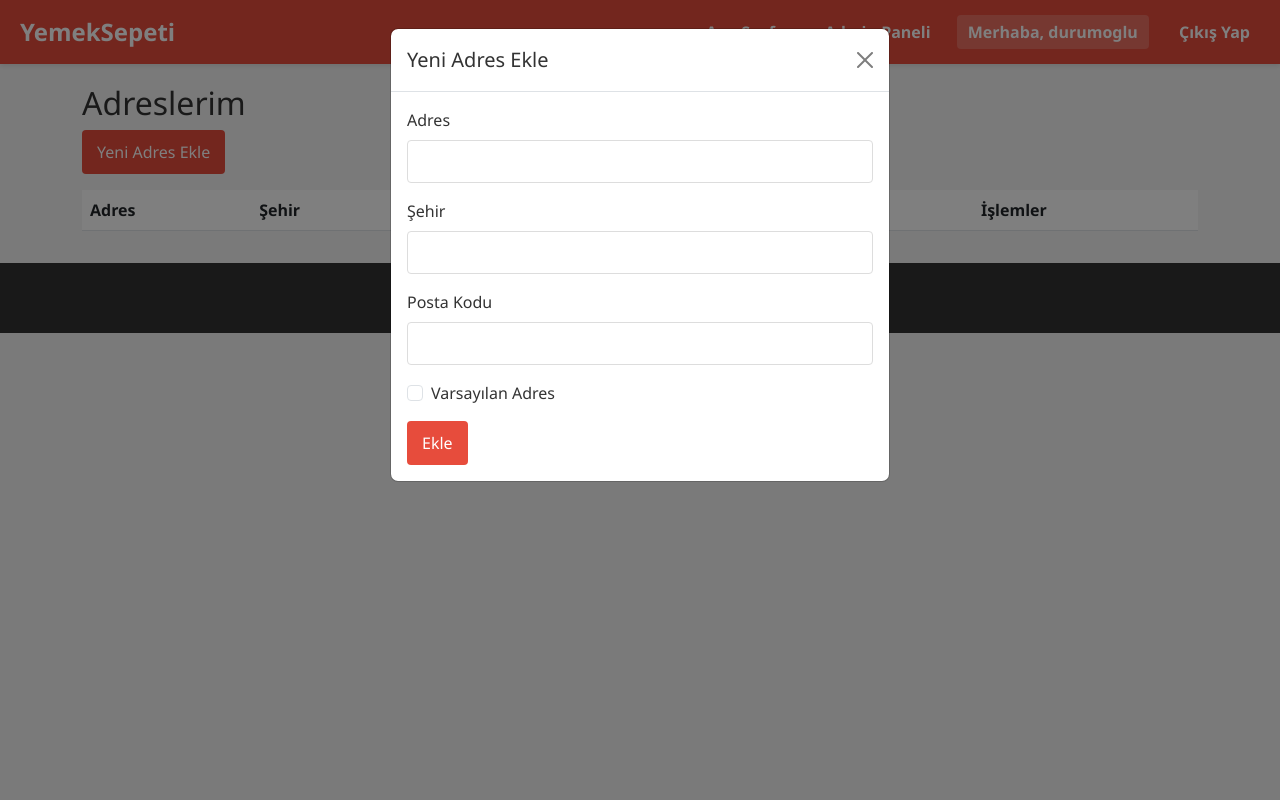
After one commit to akiferenkavak/yemeksepeticlone, a Flask app: page /addresses in a window 1280 px wide, after a click on "Yeni Adres Ekle". The commit adds this page. Run offline with Flask 3, Linux system fonts and the light colour scheme; a user stored in the database is signed in; lists and menus that the app fills with data are empty.

Commit message:
addres kaydetme
kaydetme adres

```diff
--- a/app.py
+++ b/app.py
@@ -6,7 +6,8 @@ from flask_migrate import Migrate
 from flask_mail import Mail, Message
 from datetime import datetime, timezone, timedelta
 from sqlalchemy import or_, func, and_
-
+from models import db, User, Address
+from flask import jsonify
 
 
 app = Flask(__name__)
@@ -1809,7 +1810,81 @@ def delete_user(user_id):
         flash(f'Kullanıcı silinirken bir hata oluştu: {str(e)}', 'danger')
 
     return redirect(url_for('admin_users'))
-
+@app.route("/restaurant/order/cancel/<int:order_id>", methods=["POST"])
+@login_required
+@restaurant_required
+def restaurant_cancel_order(order_id):
+    order = Order.query.get_or_404(order_id)
+    if order.status == 'pending' or order.status == 'preparing':
+        order.status = 'cancelled'
+        db.session.commit()
+        flash('Sipariş başarıyla iptal edildi.', 'success')
+    else:
+        flash('Bu siparişin durumu iptal etmeye uygun değil.', 'danger')
+    return redirect(url_for('restaurant_orders'))
+# Adresleri listeleme
+@app.route('/addresses', methods=['GET'])  # /user/ kaldırıldı
+@login_required
+def list_addresses():
+    user = User.query.get(session['user_id'])
+    addresses = [{"id": addr.id, "address_line": addr.address_line, "city": addr.city, "postal_code": addr.postal_code, "is_default": addr.is_default} for addr in user.addresses]
+    return render_template('addresses.html', addresses=addresses)
+
+# Adres ekleme
+@app.route('/addresses', methods=['POST'])  # /user/ kaldırıldı
+@login_required
+def add_address():
+    address_line = request.form.get('address_line')
+    city = request.form.get('city')
+    postal_code = request.form.get('postal_code')
+    is_default = request.form.get('is_default') == 'on'
+
+    if is_default:
+        Address.query.filter_by(user_id=session['user_id'], is_default=True).update({'is_default': False})
+
+
+    new_address = Address(user_id=session['user_id'], address_line=address_line, city=city, postal_code=postal_code, is_default=is_default)
+    db.session.add(new_address)
+    db.session.commit()
+    flash('Adres başarıyla eklendi!', 'success')
+    return redirect(url_for('list_addresses'))
+
+# Adres düzenleme
+@app.route('/addresses/<int:address_id>', methods=['POST'])  # /user/ kaldırıldı
+@login_required
+def edit_address(address_id):
+    address = Address.query.get_or_404(address_id)
+    if address.user_id != session['user_id']:
+        flash('Bu adresi düzenleme yetkiniz yok!', 'danger')
+        return redirect(url_for('list_addresses'))
+
+    address.address_line = request.form.get('address_line')
+    address.city = request.form.get('city')
+    address.postal_code = request.form.get('postal_code')
+    is_default = request.form.get('is_default') == 'on'
+
+    if is_default:
+        Address.query.filter_by(user_id=session['user_id'], is_default=True).update({'is_default': False})
+
+    address.is_default = is_default
+
+    db.session.commit()
+    flash('Adres başarıyla güncellendi!', 'success')
+    return redirect(url_for('list_addresses'))
+
+# Adres silme
+@app.route('/addresses/delete/<int:address_id>', methods=['POST'])  # /user/ kaldırıldı
+@login_required
+def delete_address(address_id):
+    address = Address.query.get_or_404(address_id)
+    if address.user_id != session['user_id']:
+        flash('Bu adresi silme yetkiniz yok!', 'danger')
+        return redirect(url_for('list_addresses'))
+
+    db.session.delete(address)
+    db.session.commit()
+    flash('Adres başarıyla silindi!', 'success')
+    return redirect(url_for('list_addresses'))
 
 if __name__ == "__main__":
     app.run(debug=True)
--- /dev/null
+++ b/templates/addresses.html
@@ -0,0 +1,124 @@
+{% extends "base.html" %}
+
+{% block title %}Adreslerim{% endblock %}
+
+{% block content %}
+<div class="container">
+    <h2>Adreslerim</h2>
+
+    {% with messages = get_flashed_messages(with_categories=true) %}
+        {% if messages %}
+            {% for category, message in messages %}
+                <div class="alert alert-{{ category }}">{{ message }}</div>
+            {% endfor %}
+        {% endif %}
+    {% endwith %}
+
+    <button type="button" class="btn btn-primary mb-3" data-bs-toggle="modal" data-bs-target="#addAddressModal">
+        Yeni Adres Ekle
+    </button>
+
+    <table class="table">
+        <thead>
+            <tr>
+                <th>Adres</th>
+                <th>Şehir</th>
+                <th>Posta Kodu</th>
+                <th>Varsayılan</th>
+                <th>İşlemler</th>
+            </tr>
+        </thead>
+        <tbody>
+            {% for address in addresses %}
+            <tr>
+                <td>{{ address.address_line }}</td>
+                <td>{{ address.city }}</td>
+                <td>{{ address.postal_code }}</td>
+                <td>
+                    {% if address.is_default %}
+                        Evet
+                    {% else %}
+                        Hayır
+                    {% endif %}
+                </td>
+                <td>
+                    <button type="button" class="btn btn-sm btn-warning" data-bs-toggle="modal" data-bs-target="#editAddressModal{{ address.id }}">
+                        Düzenle
+                    </button>
+                    <form action="{{ url_for('delete_address', address_id=address.id) }}" method="POST" style="display: inline-block;">
+                        <button type="submit" class="btn btn-sm btn-danger" onclick="return confirm('Bu adresi silmek istediğinize emin misiniz?')">
+                            Sil
+                        </button>
+                    </form>
+                </td>
+            </tr>
+
+            <div class="modal fade" id="editAddressModal{{ address.id }}" tabindex="-1" aria-labelledby="editAddressModalLabel{{ address.id }}" aria-hidden="true">
+                <div class="modal-dialog">
+                    <div class="modal-content">
+                        <div class="modal-header">
+                            <h5 class="modal-title" id="editAddressModalLabel{{ address.id }}">Adresi Düzenle</h5>
+                            <button type="button" class="btn-close" data-bs-dismiss="modal" aria-label="Close"></button>
+                        </div>
+                        <div class="modal-body">
+                            <form action="{{ url_for('edit_address', address_id=address.id) }}" method="POST">
+                                <div class="mb-3">
+                                    <label for="address_line" class="form-label">Adres</label>
+                                    <input type="text" class="form-control" id="address_line" name="address_line" value="{{ address.address_line }}" required>
+                                </div>
+                                <div class="mb-3">
+                                    <label for="city" class="form-label">Şehir</label>
+                                    <input type="text" class="form-control" id="city" name="city" value="{{ address.city }}" required>
+                                </div>
+                                <div class="mb-3">
+                                    <label for="postal_code" class="form-label">Posta Kodu</label>
+                                    <input type="text" class="form-control" id="postal_code" name="postal_code" value="{{ address.postal_code }}">
+                                </div>
+                                <div class="mb-3 form-check">
+                                    <input type="checkbox" class="form-check-input" id="is_default" name="is_default" {% if address.is_default %}checked{% endif %}>
+                                    <label class="form-check-label" for="is_default">Varsayılan Adres</label>
+                                </div>
+                                <button type="submit" class="btn btn-primary">Güncelle</button>
+                            </form>
+                        </div>
+                    </div>
+                </div>
+            </div>
+
+            {% endfor %}
+        </tbody>
+    </table>
+
+    <div class="modal fade" id="addAddressModal" tabindex="-1" aria-labelledby="addAddressModalLabel" aria-hidden="true">
+        <div class="modal-dialog">
+            <div class="modal-content">
+                <div class="modal-header">
+                    <h5 class="modal-title" id="addAddressModalLabel">Yeni Adres Ekle</h5>
+                    <button type="button" class="btn-close" data-bs-dismiss="modal" aria-label="Close"></button>
+                </div>
+                <div class="modal-body">
+                    <form action="{{ url_for('add_address') }}" method="POST">
+                        <div class="mb-3">
+                            <label for="address_line" class="form-label">Adres</label>
+                            <input type="text" class="form-control" id="address_line" name="address_line" required>
+                        </div>
+                        <div class="mb-3">
+                            <label for="city" class="form-label">Şehir</label>
+                            <input type="text" class="form-control" id="city" name="city" required>
+                        </div>
+                        <div class="mb-3">
+                            <label for="postal_code" class="form-label">Posta Kodu</label>
+                            <input type="text" class="form-control" id="postal_code" name="postal_code">
+                        </div>
+                        <div class="mb-3 form-check">
+                            <input type="checkbox" class="form-check-input" id="is_default" name="is_default">
+                            <label class="form-check-label" for="is_default">Varsayılan Adres</label>
+                        </div>
+                        <button type="submit" class="btn btn-primary">Ekle</button>
+                    </form>
+                </div>
+            </div>
+        </div>
+    </div>
+</div>
+{% endblock %}
--- a/templates/base.html
+++ b/templates/base.html
@@ -1,5 +1,7 @@
 <!DOCTYPE html>
 <link href="https://cdn.jsdelivr.net/npm/bootstrap@5.3.0/dist/css/bootstrap.min.css" rel="stylesheet">
+<script src="https://cdn.jsdelivr.net/npm/bootstrap@5.3.3/dist/js/bootstrap.bundle.min.js"></script>
+
 
 <html lang="en">
 <head>
@@ -18,6 +20,7 @@
             {% if session.logged_in %}
                 {% if session.user_type == 'user' %}
                 <a href="{{ url_for('cart') }}">Sepetim</a>
+                <a href="{{ url_for('list_addresses') }}">Adreslerim</a>
                 <a href="{{ url_for('credit_cards') }}">Kredi Kartlarım</a>
                 <a href="{{ url_for('user_orders') }}">Siparişlerim</a>
                 {% elif session.user_type == 'admin' %}
```
Also changed, not shown: models.py (+8 -1 lines), templates/restaurant_orders.html (+7 -0 lines), instance/yemeksepeti.db.
